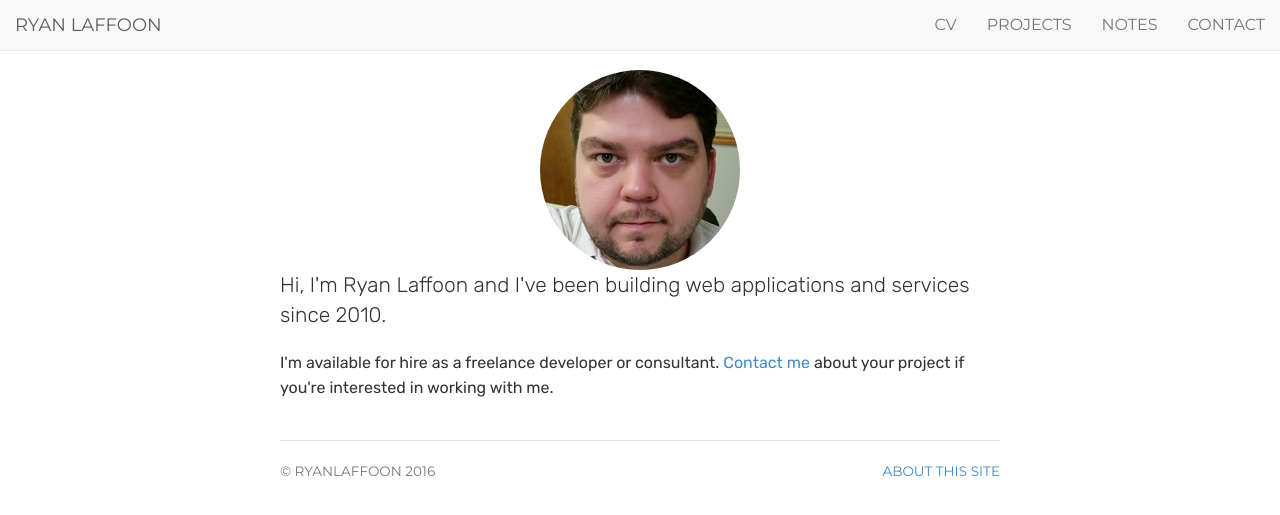
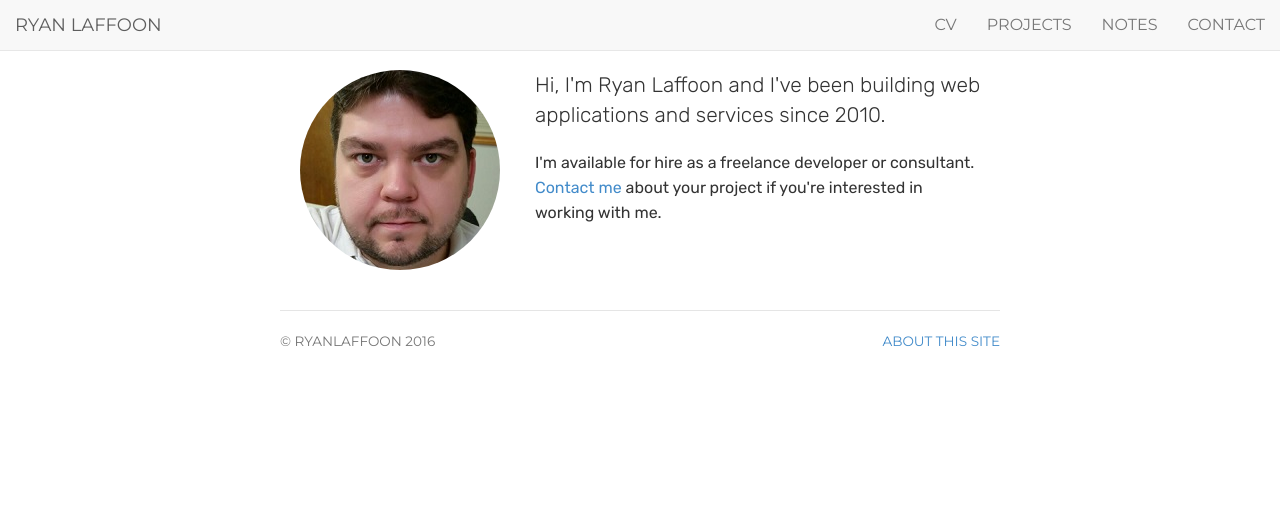
Before and after one commit to ryanlaffoon/ryanlaffoon.github.io, a Jekyll site: the page built from index.html, in a window 1280 px wide. Shown: the top 515 px of the page. Built offline with Jekyll 4.4.1, drawn with Linux system fonts in a browser that asks for light colours.

Commit message:
Update index.html

```diff
--- a/index.html
+++ b/index.html
@@ -7,11 +7,11 @@
 contact: passive
 description: Ryan Laffoon is a Software Developer and Musician living and working in Seattle.
 ---
-<div class="row-fluid marketing">
-    <div class="span4">
+<div class="row marketing">
+    <div class="col-md-4">
         <img class="img-circle avatar" alt="Ryan Laffoon" src="img/ryan.jpg">
     </div>
-    <div itemscope itemtype="http://data-vocabulary.org/Person" class="span8">
+    <div itemscope itemtype="http://data-vocabulary.org/Person" class="col-md-8">
         <p class="lead">Hi, I'm <span itemprop="name">Ryan Laffoon</span> and I've been building web applications and services since 2010.</p>
         <p>I'm available for hire as a <span itemprop="title">freelance developer or consultant</span>. <a href="contact">Contact me</a> about your project if you're interested in working with me.</p>
     </div>
```
